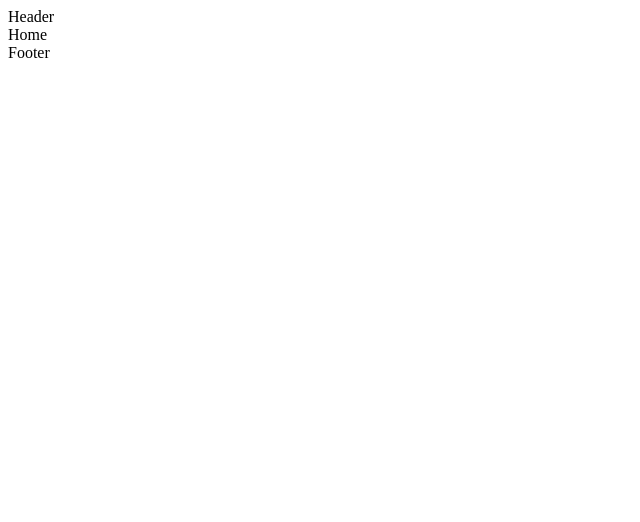
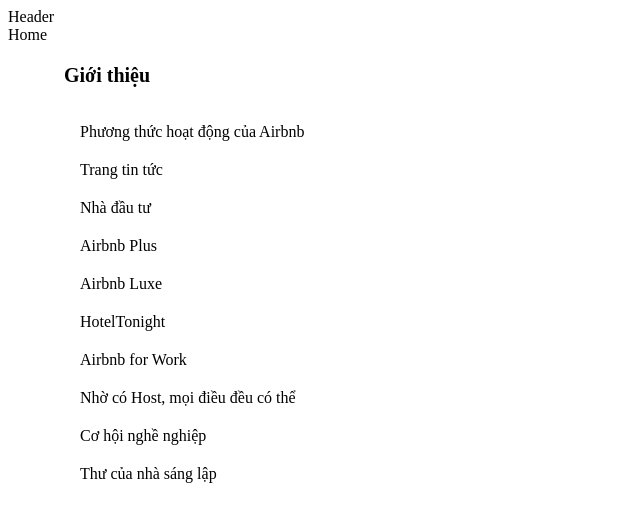
Before and after one commit to dannhu283/CapstoneAirbnb, a React (Create React App) app: page / in a window 1280 px wide. Shown: the top 522 px of the page, without its empty margins (0-640 px from the left). Built offline with nearby package versions, Linux system fonts and the light colour scheme.

Commit message:
add footer

```diff
--- a/package.json
+++ b/package.json
@@ -19,6 +19,7 @@
     "react-player": "^2.13.0",
     "react-router-dom": "^6.17.0",
     "react-scripts": "5.0.1",
+    "styled-components": "^6.1.0",
     "web-vitals": "^2.1.4"
   },
   "scripts": {
--- a/src/Components/Footer/Footer.jsx
+++ b/src/Components/Footer/Footer.jsx
@@ -1,5 +1,47 @@
 import React from "react";
+import { Container, List, ListItem, Grid } from "@mui/material";
+import { LiFooter, TitleF } from "./index";
 
 export default function Footer() {
-  return <div>Footer</div>;
+  return (
+    <Container>
+      <Grid container spacing={2}>
+        <Grid item xs={3}>
+          <TitleF>Giới thiệu</TitleF>
+          <List>
+            <ListItem>
+              <LiFooter href="#">Phương thức hoạt động của Airbnb</LiFooter>
+            </ListItem>
+            <ListItem>
+              <LiFooter href="#">Trang tin tức</LiFooter>
+            </ListItem>
+            <ListItem>
+              <LiFooter href="#">Nhà đầu tư</LiFooter>
+            </ListItem>
+            <ListItem>
+              <LiFooter href="#">Airbnb Plus</LiFooter>
+            </ListItem>
+            <ListItem>
+              <LiFooter href="#">Airbnb Luxe</LiFooter>
+            </ListItem>
+            <ListItem>
+              <LiFooter href="#">HotelTonight</LiFooter>
+            </ListItem>
+            <ListItem>
+              <LiFooter href="#">Airbnb for Work</LiFooter>
+            </ListItem>
+            <ListItem>
+              <LiFooter href="#">Nhờ có Host, mọi điều đều có thể</LiFooter>
+            </ListItem>
+            <ListItem>
+              <LiFooter href="#">Cơ hội nghề nghiệp</LiFooter>
+            </ListItem>
+            <ListItem>
+              <LiFooter href="#">Thư của nhà sáng lập</LiFooter>
+            </ListItem>
+          </List>
+        </Grid>
+      </Grid>
+    </Container>
+  );
 }
--- a/src/Components/Footer/index.js
+++ b/src/Components/Footer/index.js
@@ -1 +1,17 @@
+import styled from "styled-components";
+
 export { default } from "./Footer";
+
+export const LiFooter = styled.a`
+  color: black;
+  text-decoration: none;
+  margin-bottom: 4px;
+  &:hover {
+    color: #0984e3;
+  }
+`;
+
+export const TitleF = styled.p`
+  font-size: 20px;
+  font-weight: bold;
+`;
```
Also changed, not shown: 1 other file (tests, documents, lock files or other folders).
